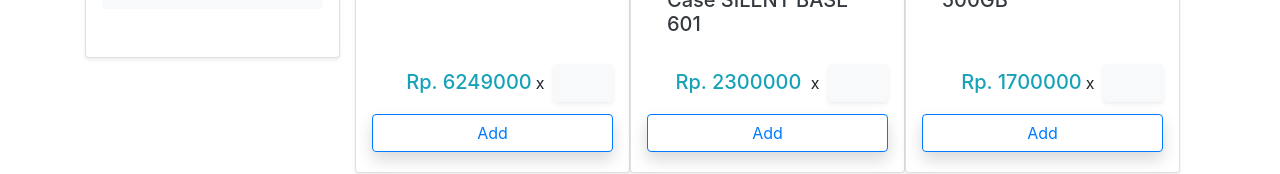
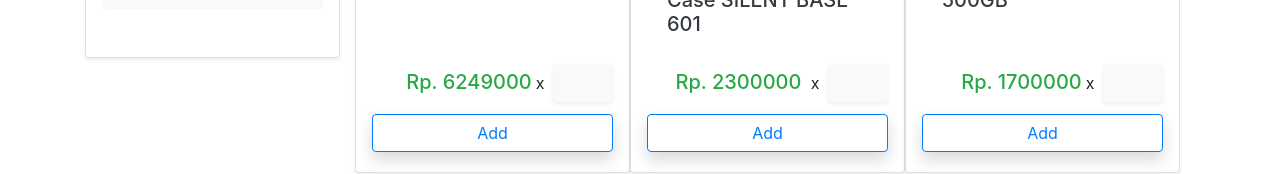
Before and after one commit to ricoantonio/jc10-simplemerce, a React (Create React App) app: page / in a window 1280 px wide. Shown: the part 377-551 px from the top of the page. Built offline with nearby package versions, Linux system fonts and the light colour scheme; data requests are answered from the project's data file.

Commit message:
price color success

```diff
--- a/src/components/ProductDetail.jsx
+++ b/src/components/ProductDetail.jsx
@@ -47,12 +47,12 @@ class ProductDetail extends Component{
                                         <p className="text-secondary">
                                             {this.state.product.desc}
                                         </p>
-                                    <h5 className="text-info mt-5">Rp.{this.state.product.price}</h5>
+                                    <h5 className="text-success mt-5">Rp.{this.state.product.price}</h5>
                                 </div>
                                 <div className="">
                                     <form action="">
                                         <div className="">
-                                        + <input className="form-control my-2 btn-light align-self-end shadow d-inline"
+                                        x <input className="form-control my-2 btn-light align-self-end shadow d-inline"
                                             style={{width:"70px"}}  type="number" name="" id=""/>
                                         </div>
                                         <button className="btn btn-outline-primary btn-block mt-4 shadow" >Add to Cart</button>
--- a/src/components/ProductItem.jsx
+++ b/src/components/ProductItem.jsx
@@ -20,7 +20,7 @@ class ProductItem extends Component{
                 </div>
                 </Link >
                     <div className="text-right">
-                    <h5 className="card-text text-right text-info d-inline" style={{height:"20px"}} >Rp. {price}</h5>
+                    <h5 className="card-text text-right text-success d-inline" style={{height:"20px"}} >Rp. {price}</h5>
                     <span className="mx-1">x</span> <input className="form-control my-2 btn-light align-self-end shadow-sm d-inline"
                     style={{width:"60px"}}  type="number" name="" id=""/>
                     </div>
```
